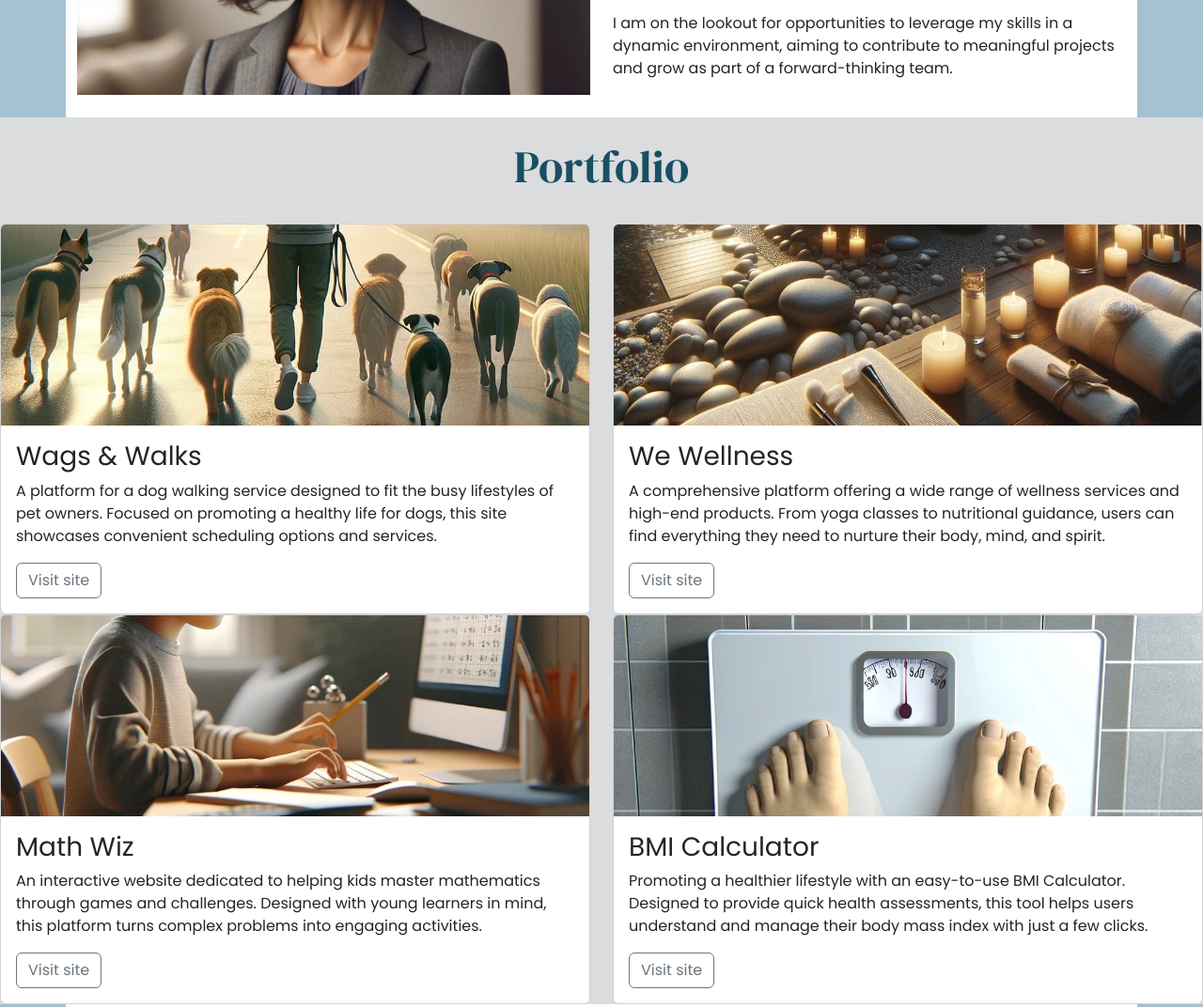
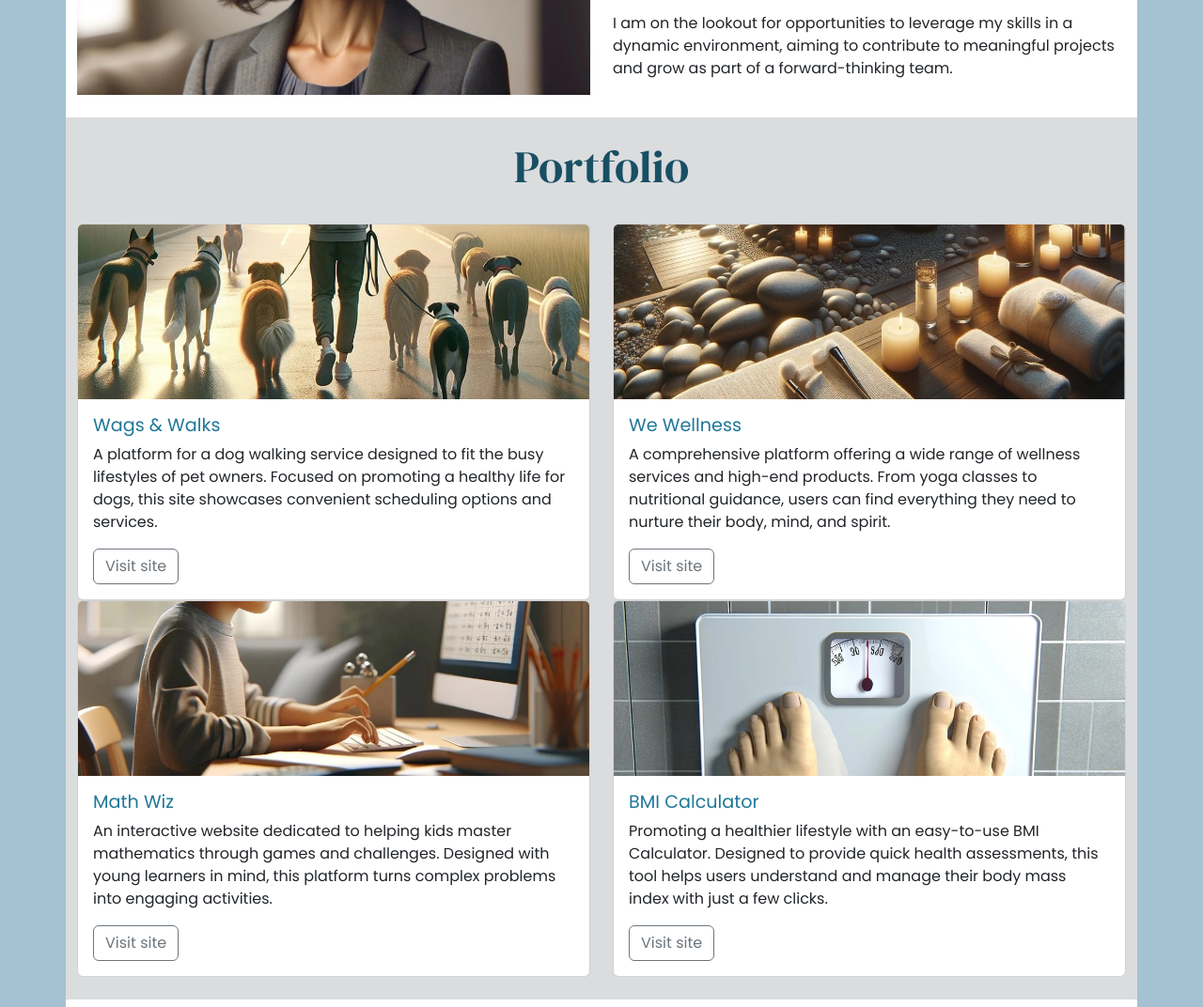
Before and after one commit to RFresher/portfolio-meiwong, a plain HTML site: page index.html in a window 1280 px wide. Shown: the part 924-1996 px from the top of the page at 94% size. Drawn offline with nearby package versions, Linux system fonts and the light colour scheme.

Commit message:
Edit styles for portfolio section

```diff
--- a/assets/css/style.css
+++ b/assets/css/style.css
@@ -18,9 +18,11 @@ h2 {
     color: #184f63; /*Dark blue*/
 }
 /* About section */
+
 #about {
     background-color: white;
 }
+
 #hero{
     background-color: #dbdcde; /* light grey*/
     background-image:url("../images/background-portfolio.webp") ;
@@ -30,10 +32,36 @@ h2 {
     padding: 5% 7%;
 }
 /* Portfolio */
+
 #portfolio {
     background-color: #dbdcde ; /* light grey*/
 }
+
+#portfolio .card-title {
+    color: #1f7798; /*mid-blue*/
+    font-size: 1.2rem;
+}
+
+#portfolio .btn-outline-secondary:hover {
+    background-color: #1f7798; /*mid blue*/
+}
+
+#portfolio .card-text {
+    min-height: 120px;
+}
+
 /* Contact section */
+
 #contact {
     background-color: white;
 }
+
+/* Media queries */
+
+/* Use Bootstrap breakpoint for XL screens */
+@media screen and (min-width: 1200px) {
+    /* Fixes all portfolio cards being too tall on xl screens */
+    #portfolio .card-text {
+        min-height: auto;
+    }
+}
--- a/index.html
+++ b/index.html
@@ -9,7 +9,7 @@
   <link href="https://cdn.jsdelivr.net/npm/bootstrap@5.3.7/dist/css/bootstrap.min.css" rel="stylesheet"
     integrity="sha384-LN+7fdVzj6u52u30Kp6M/trliBMCMKTyK833zpbD+pXdCLuTusPj697FH4R/5mcr" crossorigin="anonymous">
   <!--Custom CSS link (takes priority as its loaded 'after' bootsrap)-->
-  <link rel="stylesheet" href="assets/css/style.css" >
+  <link rel="stylesheet" href="assets/css/style.css">
 
 </head>
 
@@ -110,8 +110,8 @@
     </section>
     <!-- portfolio section starts here -->
 
-    <section id="portfolio">
-      <div class="row">
+    <section id="portfolio" class="container pb-4">
+      <div class="row justify-content-center">
         <!-- my-4 used to add top and bottom margin to heading -->
         <div class="col-12 text-center my-4">
           <h2 class="display-5">Portfolio</h2>
```
Lines whose indentation alone changed are shown as unchanged.
